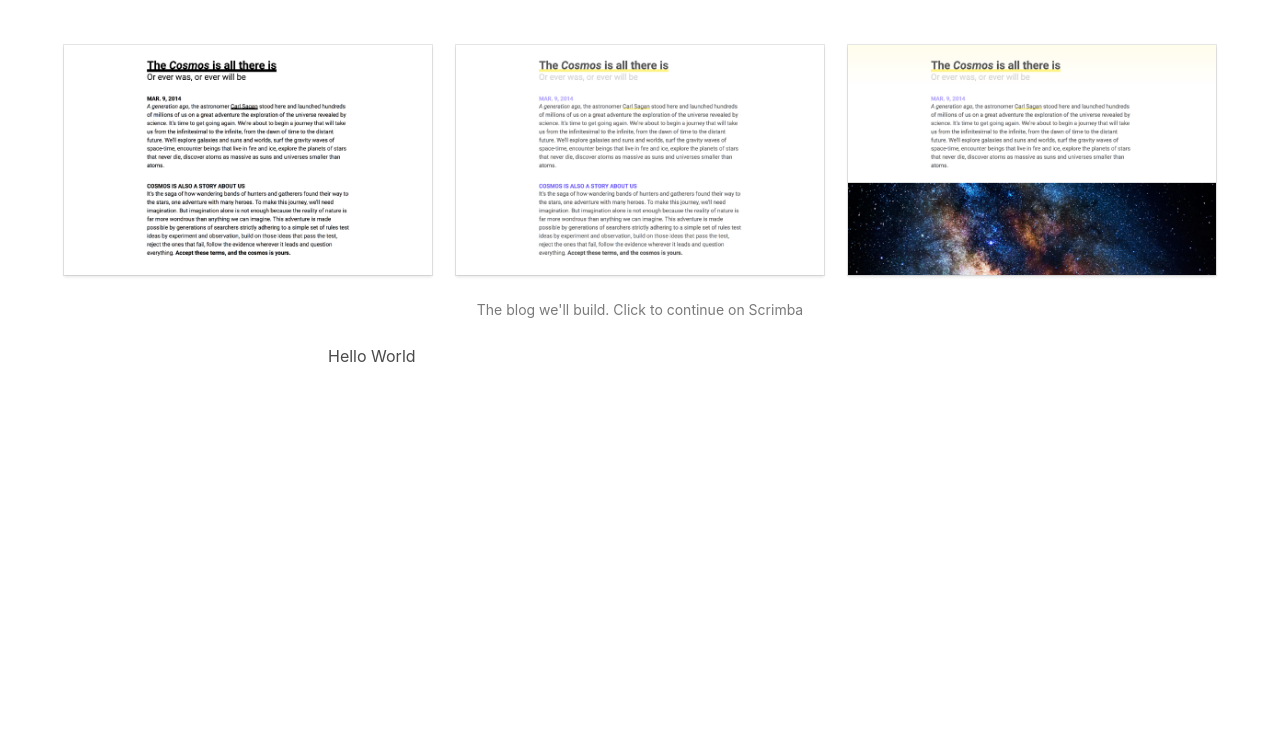
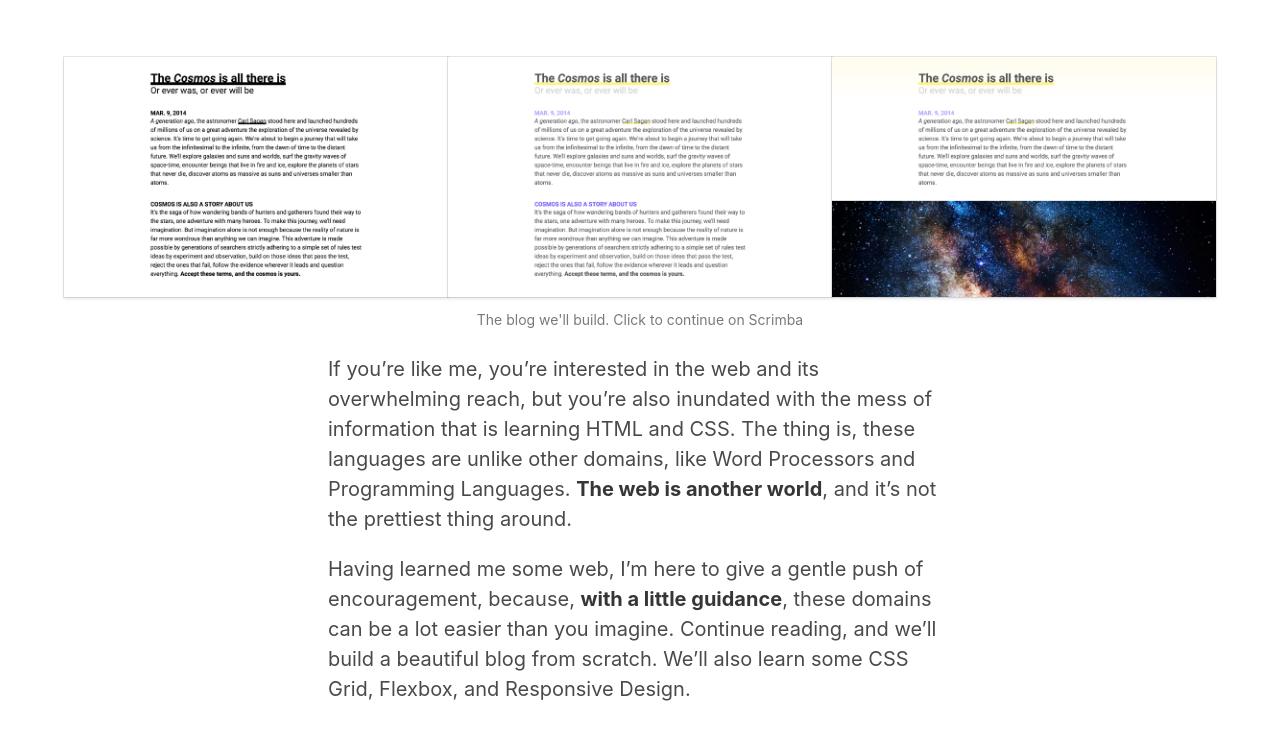
Before and after one commit to artdvp/learn-bulma, a plain HTML site: page bulma-8/index.html in a window 1280 px wide. Shown: the part 332-1072 px from the top of the page. Before the commit the page ends 800 px from the top, so only its background shows below. Drawn offline with nearby package versions, Linux system fonts and the light colour scheme.

Commit message:
end Content

```diff
--- a/bulma-8/index.html
+++ b/bulma-8/index.html
@@ -35,6 +35,12 @@
 			display: flex;
 			justify-content: center;
 			align-items: center;
+		}
+
+		@media (max-width: 672px){
+			:root {
+				font-size: 90%;
+			}
 		}
 	</style>
 </head>
@@ -90,29 +96,48 @@
 				</h2>
 			</div>
 
-			<figure class="columns is-mobile is-0 grid-xl">
+			<figure class="columns is-mobile is-variable is-marginless is-0 grid-xl">
 				<div class="column">
 					<figure class="image card">
-						<a><img src="images/blog-1.png"></a>
+						<a>
+							<img src="images/blog-1.png">
+						</a>
 					</figure>
 				</div>
 				<div class="column">
 					<figure class="image card">
-						<a><img src="images/blog-2.png"></a>
+						<a>
+							<img src="images/blog-2.png">
+						</a>
 					</figure>
 				</div>
 				<div class="column">
 					<figure class="image card">
-						<a><img src="images/blog-3.png"></a>
+						<a>
+							<img src="images/blog-3.png">
+						</a>
 					</figure>
 				</div>
 			</figure>
 			<figcaption class="level">
 				<small class="level-item has-text-grey">
-						The blog we'll build. Click to continue on Scrimba
+					The blog we'll build. Click to continue on Scrimba
 				</small>
 			</figcaption>
-			<p>Hello World</p>
+			<div class="content is-medium">
+				<p>
+					If you’re like me, you’re interested in the web and its overwhelming reach, but you’re also inundated with the mess of information
+					that is learning HTML and CSS. The thing is, these languages are unlike other domains, like Word Processors and Programming
+					Languages.
+					<strong>The web is another world</strong>, and it’s not the prettiest thing around.
+				</p>
+				<p>
+					Having learned me some web, I’m here to give a gentle push of encouragement, because,
+					<strong>with a little guidance</strong>, these domains can be a lot easier than you imagine. Continue reading, and we’ll build
+					a beautiful blog from scratch. We’ll also learn some CSS Grid, Flexbox, and Responsive Design.
+				</p>
+			</div>
+		</div>
 		</div>
 	</section>
 
```
